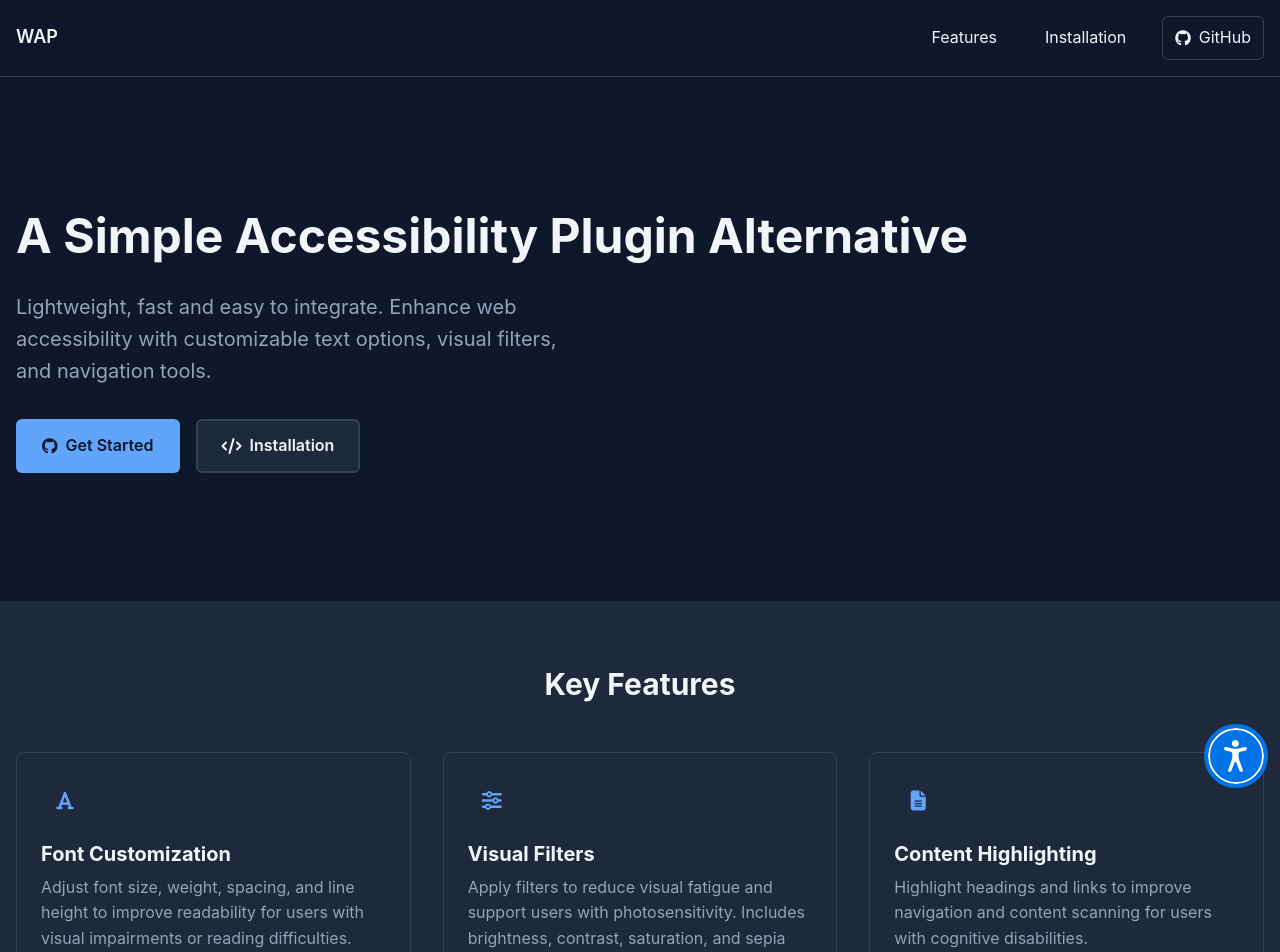
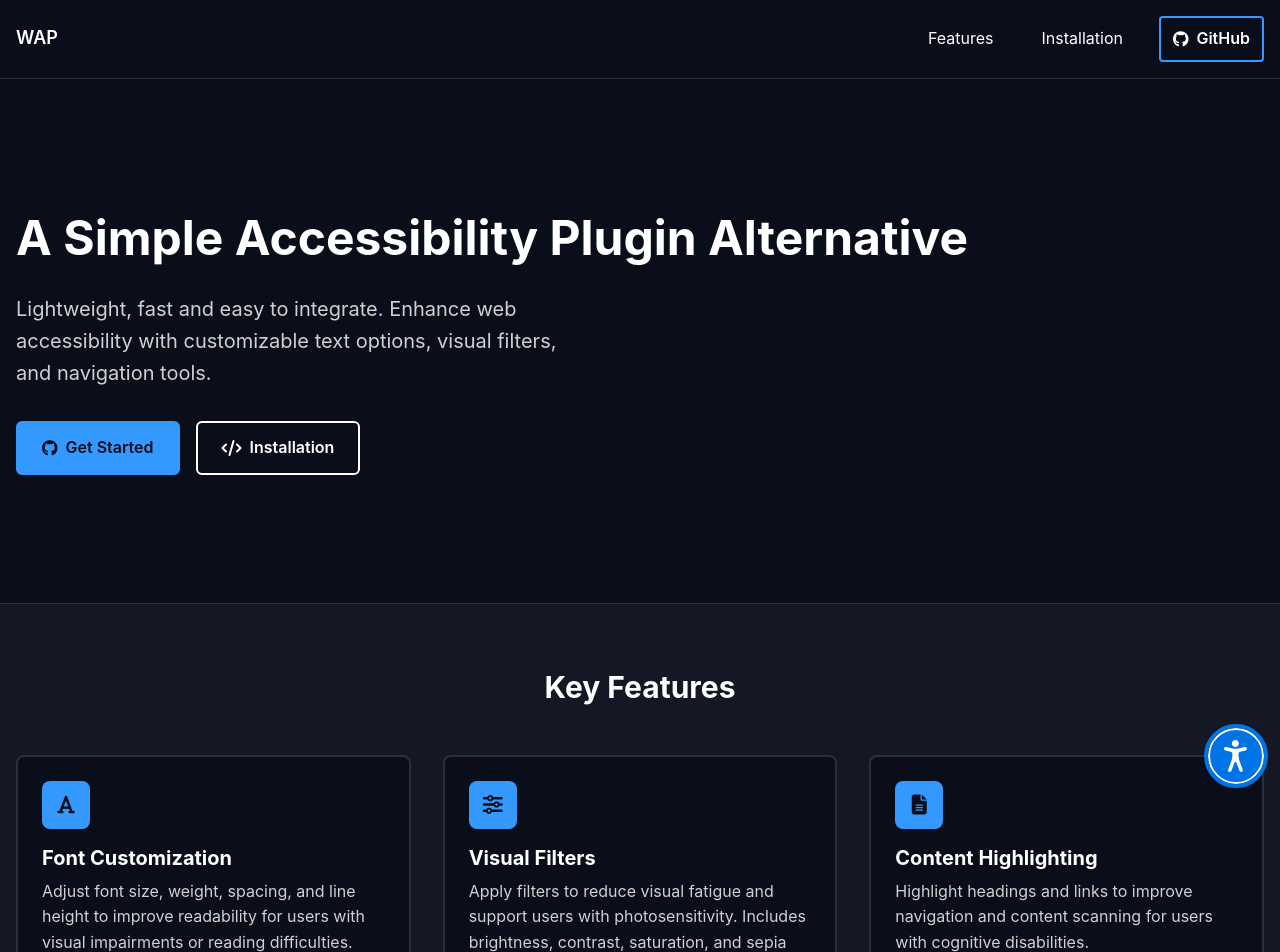
Before and after one commit to Cefo14/web-accessibility-plugin, a React (Vite) app: page / in a window 1280 px wide. Shown: the top 952 px of the page. Built offline with nearby package versions, Linux system fonts and the light colour scheme; a web font is replaced by a local one.

Commit message:
refactor: update color palette for improved accessibility and visual consistency

```diff
--- a/public.css
+++ b/public.css
@@ -1,13 +1,15 @@
 /* Base colors and variables */
 :root {
-  --color-background: #0f172a;
-  --color-foreground: #f1f5f9;
-  --color-primary: #60a5fa;
-  --color-primary-foreground: #0f172a;
-  --color-secondary: #1e293b;
-  --color-muted: #94a3b8;
-  --color-border: #334155;
-  --color-card: #1e293b;
+  /* Color Palette - WCAG AAA Compliant */
+   --color-background: #0a0e1a;
+  --color-foreground: #ffffff;
+  --color-primary: #3399ff;
+  --color-primary-foreground: #0a0e1a;
+  --color-secondary: #141824;
+  --color-muted: #d0d0d0;
+  --color-border: #2a2f3f;
+  --color-card: #0f1320;
+  --color-hover: #5cb3ff;
 }
 
 /* Reset and base styles */
@@ -94,6 +96,7 @@ header {
   top: 0;
   background-color: var(--color-background);
   z-index: 50;
+  box-shadow: 0 1px 3px rgba(0, 0, 0, 0.1);
 }
 
 .header-container {
@@ -129,6 +132,15 @@ header {
   color: var(--color-foreground);
   text-decoration: none;
   padding: 0.5rem 0.75rem;
+  border-radius: 0.25rem;
+  transition: background-color 0.2s;
+}
+
+.desktop-nav a:hover,
+.desktop-nav a:focus {
+  background-color: var(--color-secondary);
+  outline: 2px solid var(--color-primary);
+  outline-offset: 2px;
 }
 
 .github-button {
@@ -136,9 +148,20 @@ header {
   align-items: center;
   gap: 0.5rem;
   padding: 0.5rem 0.75rem;
-  border: 1px solid var(--color-border);
+  border: 2px solid var(--color-primary);
   border-radius: 0.375rem;
   text-decoration: none;
+  color: var(--color-primary);
+  font-weight: 600;
+  transition: all 0.2s;
+}
+
+.github-button:hover,
+.github-button:focus {
+  background-color: var(--color-primary);
+  color: var(--color-primary-foreground);
+  outline: 2px solid var(--color-foreground);
+  outline-offset: 2px;
 }
 
 /* Mobile Menu (CSS-only) */
@@ -211,6 +234,15 @@ header {
   text-decoration: none;
   width: 100%;
   text-align: center;
+  border-radius: 0.25rem;
+  transition: background-color 0.2s;
+}
+
+.mobile-menu a:hover,
+.mobile-menu a:focus {
+  background-color: var(--color-secondary);
+  outline: 2px solid var(--color-primary);
+  outline-offset: -2px;
 }
 
 /* CSS-only mobile menu toggle */
@@ -243,17 +275,35 @@ header {
   text-decoration: none;
   border: 2px solid transparent;
   cursor: pointer;
+  transition: all 0.2s;
 }
 
 .button.primary {
   background-color: var(--color-primary);
   color: var(--color-primary-foreground);
+  border-color: var(--color-primary);
+}
+
+.button.primary:hover,
+.button.primary:focus {
+  background-color: var(--color-hover);
+  border-color: var(--color-hover);
+  outline: 2px solid var(--color-foreground);
+  outline-offset: 2px;
 }
 
 .button.secondary {
-  background-color: var(--color-secondary);
+  background-color: transparent;
   color: var(--color-foreground);
-  border-color: var(--color-border);
+  border-color: var(--color-foreground);
+}
+
+.button.secondary:hover,
+.button.secondary:focus {
+  background-color: var(--color-foreground);
+  color: var(--color-background);
+  outline: 2px solid var(--color-primary);
+  outline-offset: 2px;
 }
 
 .button-group {
@@ -290,6 +340,8 @@ header {
 .features {
   padding: 4rem 0;
   background-color: var(--color-secondary);
+  border-top: 1px solid var(--color-border);
+  border-bottom: 1px solid var(--color-border);
 }
 
 .features-grid {
@@ -311,16 +363,23 @@ header {
 }
 
 .feature-card {
-  background-color: var(--color-card);
+  background-color: var(--color-background);
   padding: 1.5rem;
   border-radius: 0.5rem;
-  border: 1px solid var(--color-border);
+  border: 2px solid var(--color-border);
+  transition: all 0.2s;
+}
+
+.feature-card:hover,
+.feature-card:focus-within {
+  border-color: var(--color-primary);
+  box-shadow: 0 4px 12px rgba(0, 102, 204, 0.1);
 }
 
 .feature-icon {
   width: 3rem;
   height: 3rem;
-  background-color: var(--color-secondary);
+  background-color: var(--color-primary);
   border-radius: 0.5rem;
   display: flex;
   align-items: center;
@@ -330,7 +389,7 @@ header {
 
 .feature-icon i {
   font-size: 1.25rem;
-  color: var(--color-primary);
+  color: var(--color-primary-foreground);
 }
 
 .feature-card p {
@@ -354,12 +413,13 @@ header {
   background-color: var(--color-card);
   padding: 1.5rem;
   border-radius: 0.5rem;
-  border: 1px solid var(--color-border);
+  border: 2px solid var(--color-border);
 }
 
 .installation-card h3 {
   margin-top: 1rem;
   margin-bottom: 1rem;
+  color: var(--color-primary);
 }
 
 .installation-card h3:first-child {
@@ -381,12 +441,12 @@ header {
 }
 
 .code-block {
-  background-color: var(--color-background);
+  background-color: var(--color-secondary);
   padding: 1rem;
   border-radius: 0.375rem;
   margin-bottom: 1.5rem;
   overflow-x: auto;
-  border: 1px solid var(--color-border);
+  border: 2px solid var(--color-border);
 }
 
 .code-block code {
@@ -416,12 +476,22 @@ footer p {
 }
 
 .social-links a {
-  color: var(--color-muted);
+  color: var(--color-foreground);
   padding: 0.5rem;
   display: flex;
   align-items: center;
   justify-content: center;
   text-decoration: none;
+  border-radius: 0.25rem;
+  transition: all 0.2s;
+}
+
+.social-links a:hover,
+.social-links a:focus {
+  color: var(--color-primary);
+  background-color: var(--color-secondary);
+  outline: 2px solid var(--color-primary);
+  outline-offset: 2px;
 }
 
 /* Responsive adjustments */
```
